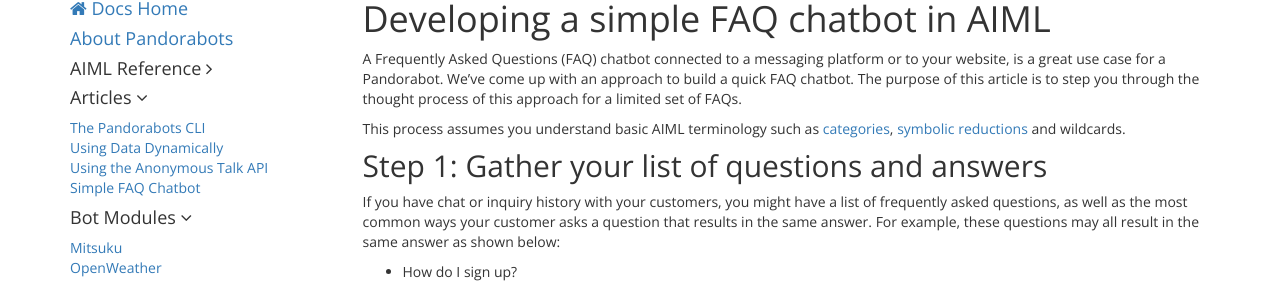
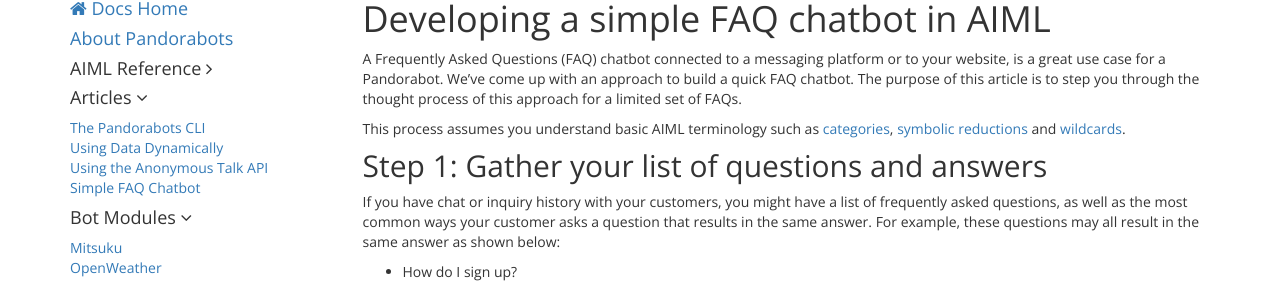
Before and after one commit to pandorabots/pandorabots.github.io, a Jekyll site: the page built from _articles/simplefaqprocess.md, in a window 1280 px wide and 900 px high. Shown: the part 143-427 px from the top of the window. Built offline with Jekyll 4.4.1, drawn with Linux system fonts in a browser that asks for light colours; part of the change alters nothing that is shown.

```diff
--- a/_articles/simplefaqprocess.md
+++ b/_articles/simplefaqprocess.md
@@ -8,7 +8,7 @@ title: Simple FAQ Chatbot
 
 A Frequently Asked Questions (FAQ) chatbot connected to a messaging platform or to your website, is a great use case for a Pandorabot. We've come up with an approach to build a quick FAQ chatbot. The purpose of this article is to step you through the thought process of this approach for a limited set of FAQs.
 
-This process assumes you understand basic AIML terminology such as [categories](http://pandorabots.github.io/aiml/category/), [symbolic reductions](http://pandorabots.github.io/aiml/srai/) and wildcards.
+This process assumes you understand basic AIML terminology such as [categories](http://pandorabots.github.io/aiml/category/), [symbolic reductions](http://pandorabots.github.io/aiml/srai/) and [wildcards](http://docs.pandorabots.com/tutorials/wildcards/).
 
 ## Step 1: Gather your list of questions and answers
 
```
